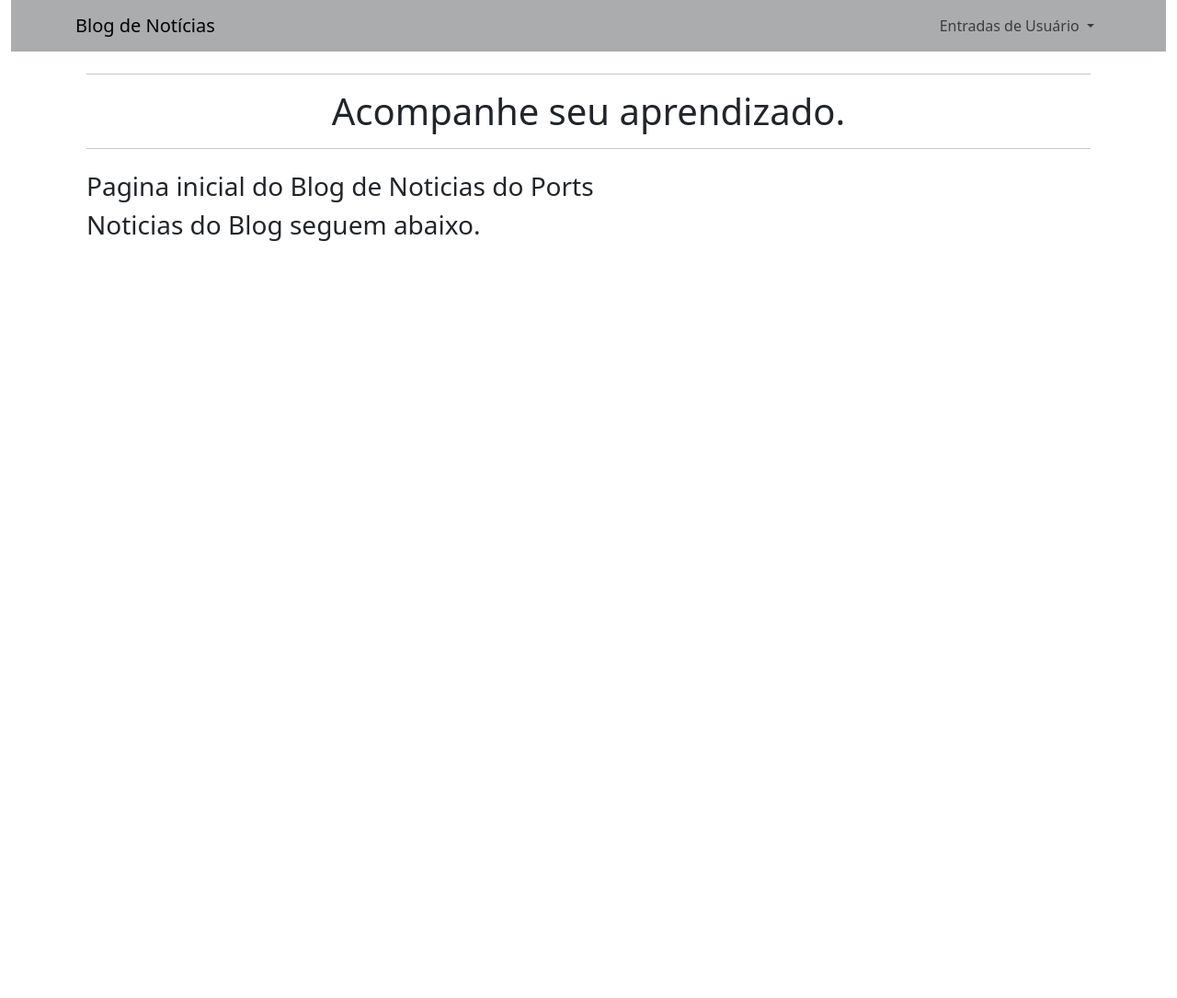
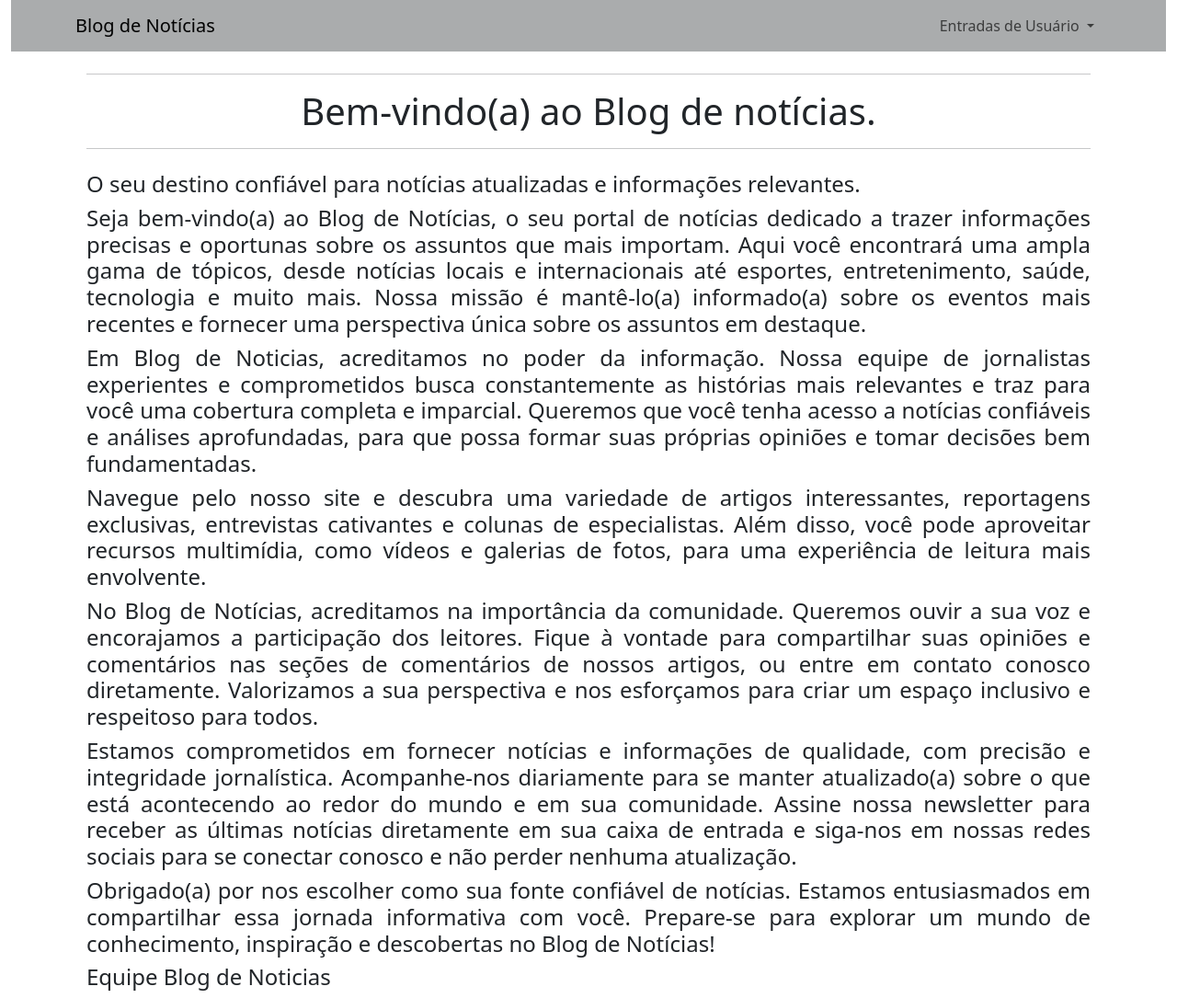
Before and after one commit to FabioPortella/Meu-Projeto-Django, a Django app: page / in a window 1280 px wide. Shown: the whole page at 92% size. Before the commit the page ends 262 px from the top, so only its background shows below. Run offline with Django 4.2, Linux system fonts and the light colour scheme; some libraries are stand-ins or nearby versions.

Commit message:
pag principal de noticias gerais e individual

```diff
--- a/app_noticias/templates/noticias/index.html
+++ b/app_noticias/templates/noticias/index.html
@@ -3,16 +3,34 @@
 {% block header %}
     <div class="container" style="text-align: center ;">
         <h1><hr></h1>
-        <h1>Acompanhe seu aprendizado.</h1>
+        <h1>Bem-vindo(a) ao Blog de notícias.</h1>
         <h1><hr></h1>
     </div>
 {% endblock %}
 
 {% block content %}
     <div class="container" style="text-align: justify;">
-        <h3>
-            Pagina inicial do Blog de Noticias do Ports
-        </h3>
-        <h3>Noticias do Blog seguem abaixo.</h3>
+        <h4>O seu destino confiável para notícias atualizadas e informações relevantes. </h4>
+        <h4>Seja bem-vindo(a) ao Blog de Notícias, o seu portal de notícias dedicado a trazer informações precisas e oportunas
+            sobre os assuntos que mais importam. Aqui você encontrará uma ampla gama de tópicos, desde notícias locais e internacionais
+            até esportes, entretenimento, saúde, tecnologia e muito mais. Nossa missão é mantê-lo(a) informado(a) sobre os eventos mais
+            recentes e fornecer uma perspectiva única sobre os assuntos em destaque.</h4>
+        <h4>Em Blog de Noticias, acreditamos no poder da informação. Nossa equipe de jornalistas experientes e comprometidos busca
+            constantemente as histórias mais relevantes e traz para você uma cobertura completa e imparcial. Queremos que você tenha
+            acesso a notícias confiáveis e análises aprofundadas, para que possa formar suas próprias opiniões e tomar decisões bem
+            fundamentadas.</h4>
+        <h4>Navegue pelo nosso site e descubra uma variedade de artigos interessantes, reportagens exclusivas, entrevistas cativantes e
+            colunas de especialistas. Além disso, você pode aproveitar recursos multimídia, como vídeos e galerias de fotos, para uma
+            experiência de leitura mais envolvente.</h4>
+        <h4>No Blog de Notícias, acreditamos na importância da comunidade. Queremos ouvir a sua voz e encorajamos a participação dos leitores.
+            Fique à vontade para compartilhar suas opiniões e comentários nas seções de comentários de nossos artigos, ou entre em contato
+            conosco diretamente. Valorizamos a sua perspectiva e nos esforçamos para criar um espaço inclusivo e respeitoso para todos.</h4>
+        <h4>Estamos comprometidos em fornecer notícias e informações de qualidade, com precisão e integridade jornalística. Acompanhe-nos
+            diariamente para se manter atualizado(a) sobre o que está acontecendo ao redor do mundo e em sua comunidade. Assine nossa
+            newsletter para receber as últimas notícias diretamente em sua caixa de entrada e siga-nos em nossas redes sociais para se
+            conectar conosco e não perder nenhuma atualização.</h4>
+        <h4>Obrigado(a) por nos escolher como sua fonte confiável de notícias. Estamos entusiasmados em compartilhar essa jornada informativa
+             com você. Prepare-se para explorar um mundo de conhecimento, inspiração e descobertas no Blog de Notícias!</h4>
+        <h4>Equipe Blog de Noticias</h4>
     </div>
 {% endblock %}
--- a/app_noticias/templates/noticias/noticias.html
+++ b/app_noticias/templates/noticias/noticias.html
@@ -7,7 +7,7 @@
             <div class="card-header">
                 <div class="row">
                     <div class="row">
-                        <h3>{{ noticia.titulo}}</h3>
+                        <h4><a href="{% url 'noticias:noticia' noticia.id %}" style="text-decoration: none;">{{ noticia.titulo }}</a></h4>
                     </div>
                     <div class="row" >
                         <h6>
@@ -19,7 +19,7 @@
                 </div>
             </div>
             <div class="card-body" style="text-align: justify;">
-                {{ noticia.texto|linebreaks }}
+                <h5> {{ noticia.sub_titulo}} </h5>
             </div>
         </div>
         <br>
--- a/app_noticias/urls.py
+++ b/app_noticias/urls.py
@@ -6,4 +6,5 @@ app_name = 'noticias'
 urlpatterns = [
     path('', views.index, name='index'),
     path('noticias/', views.noticias, name='noticias'),
+    path('noticias/<int:id>', views.noticia, name='noticia'),
 ]
--- a/app_noticias/views.py
+++ b/app_noticias/views.py
@@ -14,3 +14,17 @@ def noticias(request):
         'noticias': noticias
         }
     return render(request, template , context)
+
+def noticia(request, id):
+    template = 'noticias/noticia.html'
+    noticia = Noticia.objects.get(id=id)
+    #check_comentario_autor(comentario, request)
+    #comentarios = comentario.entry_set.order_by('-data_comentario')
+    #context = {
+    #    'noticia': noticia,
+    #    'comentarios': comentarios
+    #    }
+    context = {
+        'noticia': noticia
+    }
+    return render(request, template , context)
--- a/proj_blog_noticias/urls.py
+++ b/proj_blog_noticias/urls.py
@@ -1,18 +1,3 @@
-"""proj_blog_noticias URL Configuration
-
-The `urlpatterns` list routes URLs to views. For more information please see:
-    https://docs.djangoproject.com/en/4.1/topics/http/urls/
-Examples:
-Function views
-    1. Add an import:  from my_app import views
-    2. Add a URL to urlpatterns:  path('', views.home, name='home')
-Class-based views
-    1. Add an import:  from other_app.views import Home
-    2. Add a URL to urlpatterns:  path('', Home.as_view(), name='home')
-Including another URLconf
-    1. Import the include() function: from django.urls import include, path
-    2. Add a URL to urlpatterns:  path('blog/', include('blog.urls'))
-"""
 from django.contrib import admin
 from django.urls import include, path
 
```
Also changed, not shown: app_noticias/templates/noticias/noticia.html (added, +28 -0 lines), db.sqlite3.
